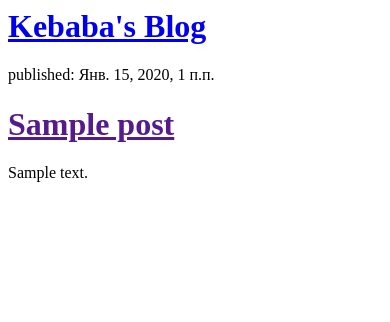
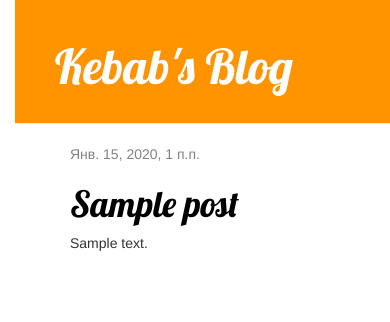
Before and after one commit to neklyudov/blog, a Django app: template blog/templates/blog/post_list.html in a window 390 px wide. Shown: the top 322 px of the page. Run offline with Django 3.2, Linux system fonts and the light colour scheme; the template is opened without the code that fills it: values that come from a table or form of the project are taken from there, others are empty; tables that the repository leaves empty hold one stand-in row (values such as "Sample post"); some libraries are stand-ins or nearby versions.

Commit message:
Added view and template

```diff
--- /dev/null
+++ b/blog/static/css/blog.css
@@ -0,0 +1,54 @@
+h1 a {
+    color: #FCA205;
+    font-family: 'Lobster';
+}
+body {
+    padding-left: 15px;
+}
+
+.page-header {
+    background-color: #ff9400;
+    margin-top: 0;
+    padding: 20px 20px 20px 40px;
+}
+
+.page-header h1, .page-header h1 a, .page-header h1 a:visited, .page-header h1 a:active {
+    color: #ffffff;
+    font-size: 36pt;
+    text-decoration: none;
+}
+
+.content {
+    margin-left: 40px;
+}
+
+h1, h2, h3, h4 {
+    font-family: 'Lobster', cursive;
+}
+
+.date {
+    color: #828282;
+}
+
+.save {
+    float: right;
+}
+
+.post-form textarea, .post-form input {
+    width: 100%;
+}
+
+.top-menu, .top-menu:hover, .top-menu:visited {
+    color: #ffffff;
+    float: right;
+    font-size: 26pt;
+    margin-right: 20px;
+}
+
+.post {
+    margin-bottom: 70px;
+}
+
+.post h1 a, .post h1 a:visited {
+    color: #000000;
+}
--- /dev/null
+++ b/blog/templates/blog/base.html
@@ -0,0 +1,23 @@
+{% load staticfiles %}
+<html>
+    <head>
+        <title>Kebab Blog</title>
+        <link rel="stylesheet" href="//maxcdn.bootstrapcdn.com/bootstrap/3.2.0/css/bootstrap.min.css">
+        <link rel="stylesheet" href="//maxcdn.bootstrapcdn.com/bootstrap/3.2.0/css/bootstrap-theme.min.css">
+        <link href="https://fonts.googleapis.com/css?family=Lobster&subset=latin,cyrillic" rel="stylesheet" type="text/css">
+        <link rel="stylesheet" href="{% static 'css/blog.css' %}">
+    </head>
+    <body>
+        <div class="page-header">
+            <h1><a href="/">Kebab's Blog</a></h1>
+        </div>
+        <div class="content container">
+            <div class="row">
+                <div class="col-md-8">
+                    {% block content %}
+                    {% endblock %}
+                </div>
+            </div>
+        </div>
+    </body>
+</html>
--- a/blog/templates/blog/post_list.html
+++ b/blog/templates/blog/post_list.html
@@ -1,11 +1,13 @@
-<div>
-    <h1><a href="/">Kebaba's Blog</a></h1>
-</div>
+{% extends 'blog/base.html' %}
 
-{% for post in posts %}
-    <div>
-        <p>published: {{ post.published_date }}</p>
-        <h1><a href="">{{ post.title }}</a></h1>
-        <p>{{ post.text|linebreaksbr }}</p>
-    </div>
-{% endfor %}
+{% block content %}
+    {% for post in posts %}
+        <div class="post">
+            <div class="date">
+                {{ post.published_date }}
+            </div>
+            <h1><a href="{% url 'post_detail' pk=post.pk %}">{{ post.title }}</a></h1>
+            <p>{{ post.text|linebreaksbr }}</p>
+        </div>
+    {% endfor %}
+{% endblock %}
--- a/blog/urls.py
+++ b/blog/urls.py
@@ -3,4 +3,5 @@ from . import views
 
 urlpatterns = [
     url(r'^$', views.post_list, name='post_list'),
+    url(r'^post/(?P<pk>\d+)/$', views.post_detail, name='post_detail'),
 ]
--- a/blog/views.py
+++ b/blog/views.py
@@ -1,4 +1,4 @@
-from django.shortcuts import render
+from django.shortcuts import render, get_object_or_404
 from django.utils import timezone
 from .models import Post
 
@@ -7,3 +7,7 @@ from .models import Post
 def post_list(request):
     posts = Post.objects.filter(published_date__lte=timezone.now()).order_by('published_date')
     return render(request, 'blog/post_list.html', {'posts': posts})
+
+def post_detail(request, pk):
+    post = get_object_or_404(Post, pk=pk)
+    return render(request, 'blog/post_detail.html', {'post': post})
```
Also changed, not shown: blog/templates/blog/post_detail.html (added, +13 -0 lines).
